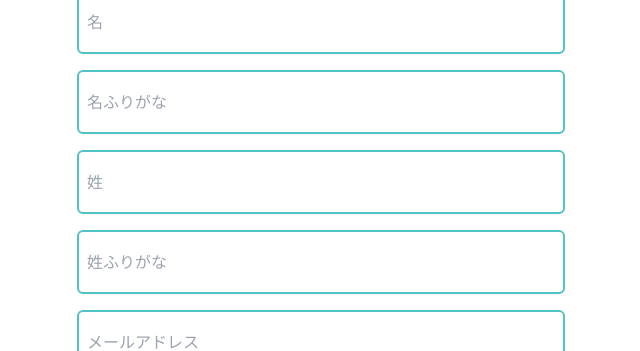
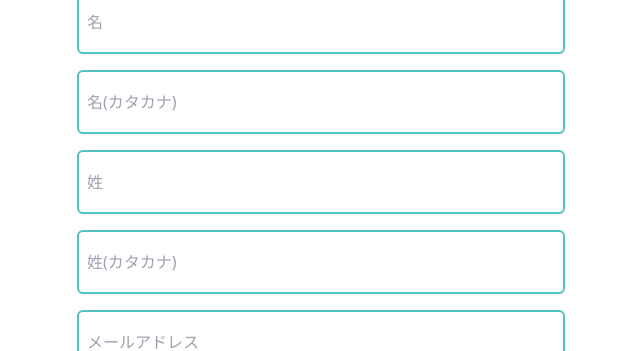
Before and after one commit to sang612/NERU, a Next.js app: page /auth/register/personal in a window 1280 px wide. Shown: the part 142-493 px from the top of the page, without its empty margins (319-959 px from the left). Built offline with nearby package versions, Linux system fonts and the light colour scheme.

Commit message:
Improvement: Change height logo, change placeholder text

```diff
--- a/src/app/admin/company/employee/[id]/edit/[employeeId]/page.js
+++ b/src/app/admin/company/employee/[id]/edit/[employeeId]/page.js
@@ -190,7 +190,7 @@ export default function EditEmployeePage({ params }) {
             </div>
           </div>
           <div className="flex justify-start items-start w-full my-2">
-            <div className="mb-4 h-14 flex items-center w-36">姓ふりがな</div>
+            <div className="mb-4 h-14 flex items-center w-36">姓(カタカナ)</div>
             <div className="flex-1 h-20">
               <div className="w-full h-full flex items-start">
                 <Input
@@ -209,7 +209,7 @@ export default function EditEmployeePage({ params }) {
             </div>
           </div>
           <div className="flex justify-start items-start w-full my-2">
-            <div className="mb-4 h-14 flex items-center w-36">名ふりがな</div>
+            <div className="mb-4 h-14 flex items-center w-36">名(カタカナ)</div>
             <div className="flex-1 h-20">
               <div className="w-full h-full flex items-start">
                 <Input
--- a/src/app/admin/user/edit/[id]/page.js
+++ b/src/app/admin/user/edit/[id]/page.js
@@ -182,7 +182,7 @@ export default function EditCompanyPage({ params }) {
             </div>
           </div>
           <div className="flex justify-start items-start w-full my-2">
-            <div className="mb-4 h-14 flex items-center w-36">姓ふりがな</div>
+            <div className="mb-4 h-14 flex items-center w-36">姓(カタカナ)</div>
             <div className="flex-1 h-20">
               <div className="w-full h-full flex items-start">
                 <Input
@@ -201,7 +201,7 @@ export default function EditCompanyPage({ params }) {
             </div>
           </div>
           <div className="flex justify-start items-start w-full my-2">
-            <div className="mb-4 h-14 flex items-center w-36">名ふりがな</div>
+            <div className="mb-4 h-14 flex items-center w-36">名(カタカナ)</div>
             <div className="flex-1 h-20">
               <div className="w-full h-full flex items-start">
                 <Input
--- a/src/app/auth/register/personal/page.js
+++ b/src/app/auth/register/personal/page.js
@@ -131,14 +131,19 @@ export default function PersonalRegister() {
         throw error;
       }
     } else {
-      setValidate({ ...checkValidate, acceptPolicy: '続行するには利用規約とプライバシーポリシーに同意してください。' });
+      setValidate({
+        ...checkValidate,
+        acceptPolicy: '続行するには利用規約とプライバシーポリシーに同意してください。',
+      });
     }
   };
   const handleSendMail = async () => {
     const checkValidateEmail = validateEmail(emailForgetPassword);
     if (!checkValidateEmail) {
       try {
-        const response = await fetch(`${process.env.NEXT_PUBLIC_API_ENDPOINT}/user/forget-password`, {
+        const response = await fetch(
+          `${process.env.NEXT_PUBLIC_API_ENDPOINT}/user/forget-password`,
+          {
             method: 'POST',
             headers: {
               'Content-Type': 'application/json',
@@ -146,7 +151,8 @@ export default function PersonalRegister() {
             body: JSON.stringify({
               email: emailForgetPassword,
             }),
-        });
+          }
+        );
         const data = await response.json();
         if (data.status !== 200 && data.status !== 201) {
           enqueueSnackbar(data.message ? data?.message : data?.error, {
@@ -179,7 +185,9 @@ export default function PersonalRegister() {
   return (
     <div className={` mx-auto h-full xsm:w-[540px] min-h-screen bg-[#ffffff] relative`}>
       <div className="text-center flex flex-col justify-center px-[26px] pt-[43.98px] pb-[60.07px] w-full h-full">
-        <h1 className="w-full text-center text-3xl md:text-4xl xl:text-5xl text-primary">サインアップ</h1>
+        <h1 className="w-full text-center text-3xl md:text-4xl xl:text-5xl text-primary">
+          サインアップ
+        </h1>
         <div className="w-full py-4 md:py-6 lg:py-8 xl:py-10">
           <Input
             name="lastName"
@@ -195,12 +203,16 @@ export default function PersonalRegister() {
           <Input
             name="lastNameKatakana"
             type="text"
-            placeholder="名ふりがな"
+            placeholder="名(カタカナ)"
             value={lastNameKatakana}
             onChange={(e) => {
               setLastNameKatakana(e.target.value);
             }}
-            validate={lastNameKatakana ? () => checkValidateNameKatakana(lastNameKatakana, 'lastName') : () => {}}
+            validate={
+              lastNameKatakana
+                ? () => checkValidateNameKatakana(lastNameKatakana, 'lastName')
+                : () => {}
+            }
             messageError={validate.lastNameKatakana}
           />
           <Input
@@ -217,12 +229,16 @@ export default function PersonalRegister() {
           <Input
             name="firstNameKatakana"
             type="text"
-            placeholder="姓ふりがな"
+            placeholder="姓(カタカナ)"
             value={firstNameKatakana}
             onChange={(e) => {
               setFirstNameKatakana(e.target.value);
             }}
-            validate={firstNameKatakana ? () => checkValidateNameKatakana(firstNameKatakana, 'firstName') : () => {}}
+            validate={
+              firstNameKatakana
+                ? () => checkValidateNameKatakana(firstNameKatakana, 'firstName')
+                : () => {}
+            }
             messageError={validate.firstNameKatakana}
           />
           <Input
@@ -306,16 +322,28 @@ export default function PersonalRegister() {
 
           <div className="left-0 w-full">
             <div className="w-full mb-4 flex justify-between">
-              <div onClick={() => router.push('auth/login')} className="text-base text-primary hover:cursor-pointer">
+              <div
+                onClick={() => router.push('auth/login')}
+                className="text-base text-primary hover:cursor-pointer"
+              >
                 ログイン
               </div>
-              <div onClick={() => setActiveItem(true)} className="text-base text-primary hover:cursor-pointer">
+              <div
+                onClick={() => setActiveItem(true)}
+                className="text-base text-primary hover:cursor-pointer"
+              >
                 パスワードをお忘れの場合
               </div>
             </div>
             <div className="w-full mb-2 flex flex-col justify-center items-center">
               <div className="w-full text-base text-third flex justify-end">
-                <Link href="/terms-of-service" className='text-primary underline'>利用規約</Link>と<Link href="/privacy-policy" className='text-primary underline'>プライバシーポリシー</Link>
+                <Link href="/terms-of-service" className="text-primary underline">
+                  利用規約
+                </Link>
+                と
+                <Link href="/privacy-policy" className="text-primary underline">
+                  プライバシーポリシー
+                </Link>
                 に同意
               </div>
               <div
@@ -327,7 +355,11 @@ export default function PersonalRegister() {
               </div>
               {!acceptPolicy && <h3 className="text-error">{validate.acceptPolicy}</h3>}
             </div>
-            <Button classname="bg-primary mt-[20px] ssm:mt-[60px]" onClick={handleSubmit} isLoading={isLoading}>
+            <Button
+              classname="bg-primary mt-[20px] ssm:mt-[60px]"
+              onClick={handleSubmit}
+              isLoading={isLoading}
+            >
               サインアップ
             </Button>
           </div>
--- a/src/components/Modal/CreateUser.js
+++ b/src/components/Modal/CreateUser.js
@@ -67,7 +67,7 @@ export const ModalCreateUser = ({
           </div>
         </div>
         <div className="flex justify-start items-start w-full my-2">
-          <div className="mb-4 h-14 flex items-center w-36">姓ふりがな</div>
+          <div className="mb-4 h-14 flex items-center w-36">姓(カタカナ)</div>
           <div className="flex-1 h-20">
             <div className="w-full h-full flex items-start">
               <Input
@@ -86,7 +86,7 @@ export const ModalCreateUser = ({
           </div>
         </div>
         <div className="flex justify-start items-start w-full my-2">
-          <div className="mb-4 h-14 flex items-center w-36">名ふりがな</div>
+          <div className="mb-4 h-14 flex items-center w-36">名(カタカナ)</div>
           <div className="flex-1 h-20">
             <div className="w-full h-full flex items-start">
               <Input
--- a/src/components/WelcomeDashboardBanner/EmployeeWelcome.js
+++ b/src/components/WelcomeDashboardBanner/EmployeeWelcome.js
@@ -6,7 +6,7 @@ export const EmployeeWelcome = ({ setEmployeeWelcome, userType }) => (
     <div className="text-center flex flex-col justify-center px-[26px] pt-[43.98px] pb-[20px] w-full h-full">
       <h1 className="w-full text-center text-6xl text-third">Welcome</h1>
       <div className="w-full">
-        <div className="mx-auto text-left max-w-[220px] md:max-w-full font-[700] text-2xl text-third md:text-3xl xl:text-4xl my-[70px] sssm:my-[70px]">
+        <div className="mx-auto text-left max-w-[220px] md:max-w-full font-[700] text-2xl text-third md:text-3xl xl:text-4xl mt-[70px] mb-[20px] sssm:my-[70px]">
           『寝るソク』は、顔 と口の写真登録、健 康状態について答え て、就寝中の呼吸音 (いびきなど)を録
           音することで、呼吸 の異常を発見しま す。
         </div>
--- a/src/components/WelcomeDashboardBanner/banner.js
+++ b/src/components/WelcomeDashboardBanner/banner.js
@@ -11,15 +11,15 @@ export const Banner = () => {
   return (
     <>
       {!modalEmployeeWelcome && (
-        <div className="mx-auto h-full xsm:w-[540px] min-h-screen bg-[#d0eaeb]">
+        <div className="mx-auto h-screen xsm:w-[540px] min-h-screen bg-[#d0eaeb]">
           <div className="text-center flex flex-col justify-center px-[26px] pt-[43.98px] pb-[60.07px] w-full h-full">
-            <div className="mx-auto">
-              <WelcomeImage3 width="100%" height="auto" />
+            <div className="mx-auto h-[30%]">
+              <WelcomeImage3 width="100%" height="100%" />
             </div>
-            <div className="flex flex-row justify-center my-[9px]">
-              <WelcomeImage width={250} height={250} />
+            <div className="flex flex-row justify-center my-[9px] h-[30%]">
+              <WelcomeImage width={250} height="100%" />
             </div>
-            <div className="mt-[32px] w-full">
+            <div className="mt-[32px] w-full max-h-[30%]">
               <Button
                 onClick={() => {
                   setEmployeeWelcome(true);
@@ -42,7 +42,9 @@ export const Banner = () => {
           </div>
         </div>
       )}
-      {modalEmployeeWelcome && <EmployeeWelcome setEmployeeWelcome={setEmployeeWelcome} userType={userType} />}
+      {modalEmployeeWelcome && (
+        <EmployeeWelcome setEmployeeWelcome={setEmployeeWelcome} userType={userType} />
+      )}
     </>
   );
 };
```
Lines whose indentation alone changed are shown as unchanged.
